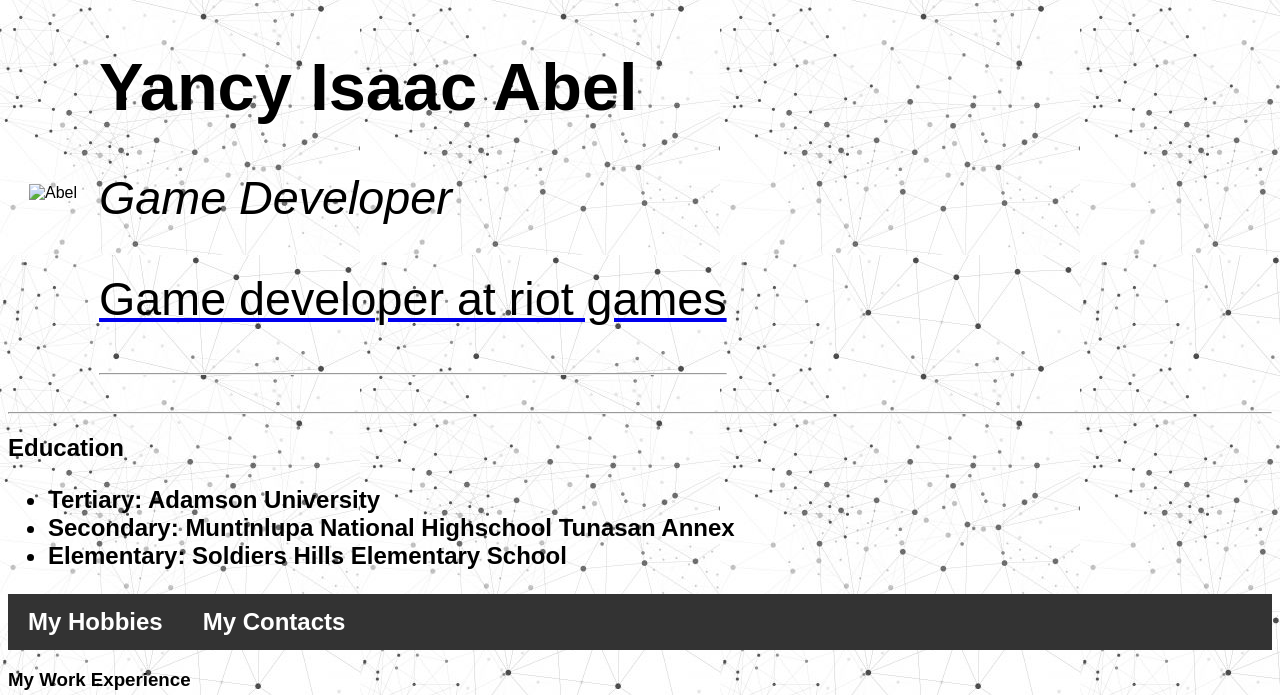
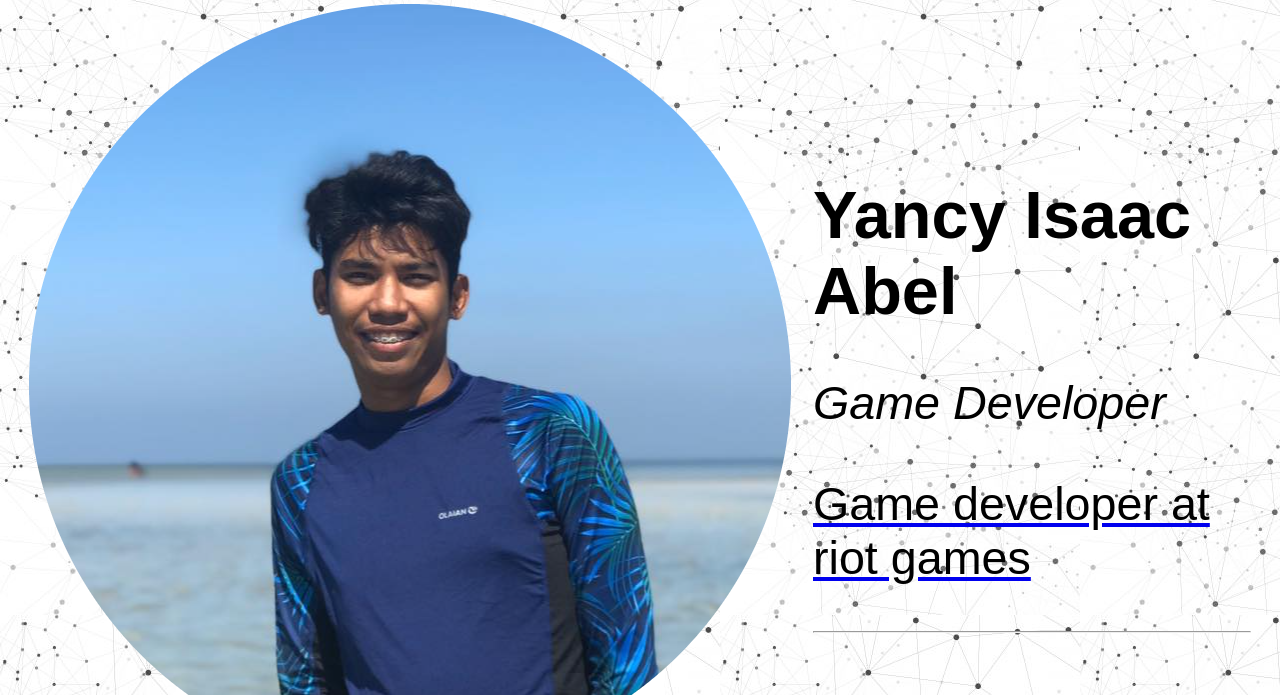
Before and after one commit to YancyIsaac/cv1, a plain HTML site: page index.html in a window 1280 px wide. Shown: the part 105-800 px from the top of the page. Drawn offline with Linux system fonts and the light colour scheme; files that its build step writes are made by us from their sources; the site is published under a folder, as on GitHub Pages, so addresses that start at the root find nothing; files whose address does not match are found by name.

Commit message:
Update index.html

```diff
--- a/index.html
+++ b/index.html
@@ -30,7 +30,7 @@ alert("Hey Welcome to My Website!!!");
 
 <table cellspacing="20">
         <tr>
-      <td><img src="/image1-modified.png" alt="Abel">
+      <td><img src="image1-modified.png" alt="Abel">
 
 
       <td>
```
